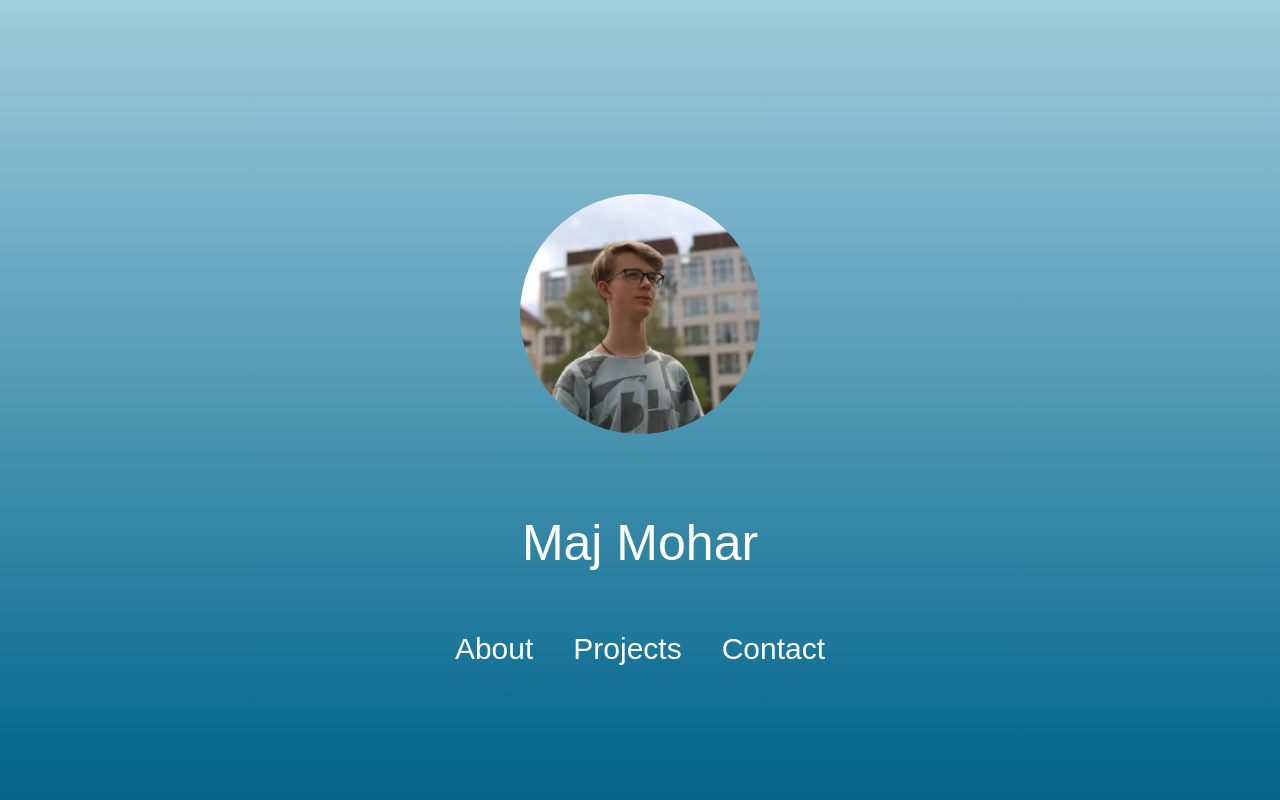
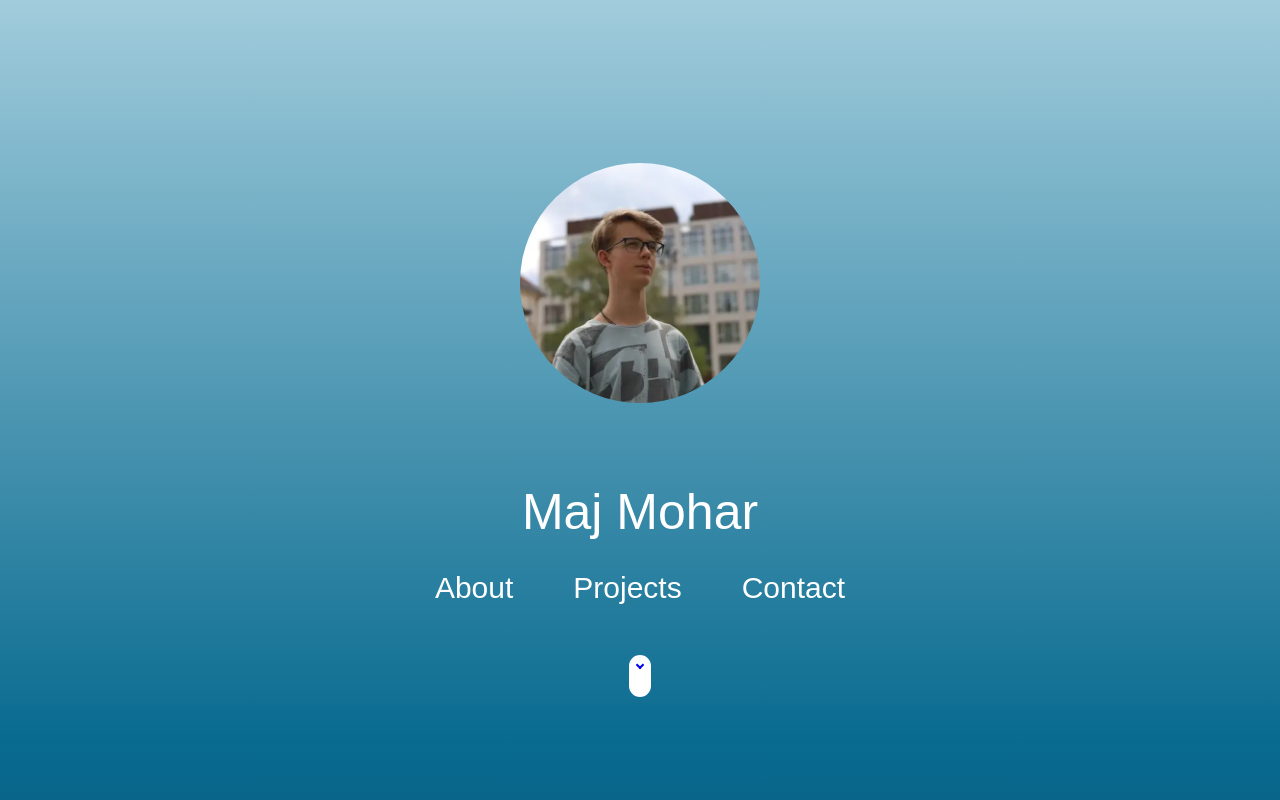
Before and after one commit to majmohar4/majmohar.eu, a plain HTML site: page index.html in a window 1280 px wide. Shown: the top 800 px of the page. Drawn offline with Linux system fonts and the light colour scheme; a web font is replaced by a local one.

Commit message:
css popravki

```diff
--- a/files/style.css
+++ b/files/style.css
@@ -20,7 +20,7 @@
     --background1: #A1CCDC;
     --text: #fff;
     --text2: #ff0000;
-    --filter: invert(1);
+    --ggs: 1;
 }
 
 body {
@@ -60,12 +60,10 @@ nav{
     display: flex;
     justify-content: space-between;
     align-items: center;
-    padding: 20px;
     margin-top: 5vh;
-    padding: 20px;
+    margin: 20px;
     text-align: center;
-    font-size: 15px;
-    z-index: 1000;
+    font-size: 4rem;
     font-size: 30px;
     overflow: hidden;
 }
@@ -74,11 +72,13 @@ nav ul {
     display: flex;
     justify-content: center;
     gap: 20px;
+    flex-wrap: wrap;
 }
 
 nav ul li {
     position: relative;
     overflow: hidden;
+    padding: 10px;
 }
 
 nav ul li a {
@@ -175,3 +175,67 @@ footer a {
     text-decoration: none;
     color: var(--text);
 }
+
+.icons {
+    display: flex;
+    justify-content: center;
+    margin-bottom: 20px;
+    margin: 20px;
+}
+.scroll-down {
+    display: flex;
+    justify-content: center;
+    margin-top: 10px;
+    overflow: hidden;
+    padding: 10px;
+}
+
+.gg-chevron-down-o {
+    box-sizing: border-box;
+    position: relative;
+    display: block;
+    transform: scale(var(--ggs,1));
+    width: 22px;
+    height: 42px;
+    border: 2px solid white;
+    border-radius: 100px;
+    background-color: white;
+    animation: floatAnimation 2.5s ease-in-out infinite alternate;
+    z-index: 1;
+}
+.gg-chevron-down-o::after {
+    content: "";
+    display: block;
+    box-sizing: border-box;
+    position: absolute;
+    width: 6px;
+    height: 6px;
+    border-bottom: 2px solid;
+    border-right: 2px solid;
+    transform: rotate(45deg);
+    left: 6px;
+    top: 5px;
+    background-color: white;
+    z-index: 2;
+}
+@keyframes floatAnimation {
+    0% {
+        transform: translateY(0);
+    }
+    50% {
+        transform: translateY(-5px);
+    }
+    100% {
+        transform: translateY(0);
+    }
+}
+
+@media screen and (max-width: 768px) {
+    nav ul {
+        display: flex;
+        flex-direction: column;
+        gap: 10px;
+        font-size: 3rem;
+    }
+
+}
--- a/index.html
+++ b/index.html
@@ -9,7 +9,9 @@
     <link rel="icon" href="./files/profilna.jpeg">
     <link rel="preconnect" href="https://fonts.googleapis.com">
     <link rel="preconnect" href="https://fonts.gstatic.com" crossorigin>
-    <link href="https://fonts.googleapis.com/css2?family=Jersey+15&display=swap" rel="stylesheet"></head>
+    <link href="https://fonts.googleapis.com/css2?family=Jersey+15&display=swap" rel="stylesheet">
+    <link href='https://unpkg.com/css.gg@2.0.0/icons/css/chevron-down-o.css' rel='stylesheet'>
+</head>
 <body>
     <header>
         <img src="./files/IMG_2983.webp" class="prof_image" alt="Profile Picture">
@@ -21,6 +23,11 @@
                 <li><a href="#contact">Contact</a></li>
             </ul>
         </nav>
+        <div class="icons">
+            <a href="#about">
+                <i class="gg-chevron-down-o"></i>
+            </a>
+        </div>
     </header>
 
     <section id="about">
```
